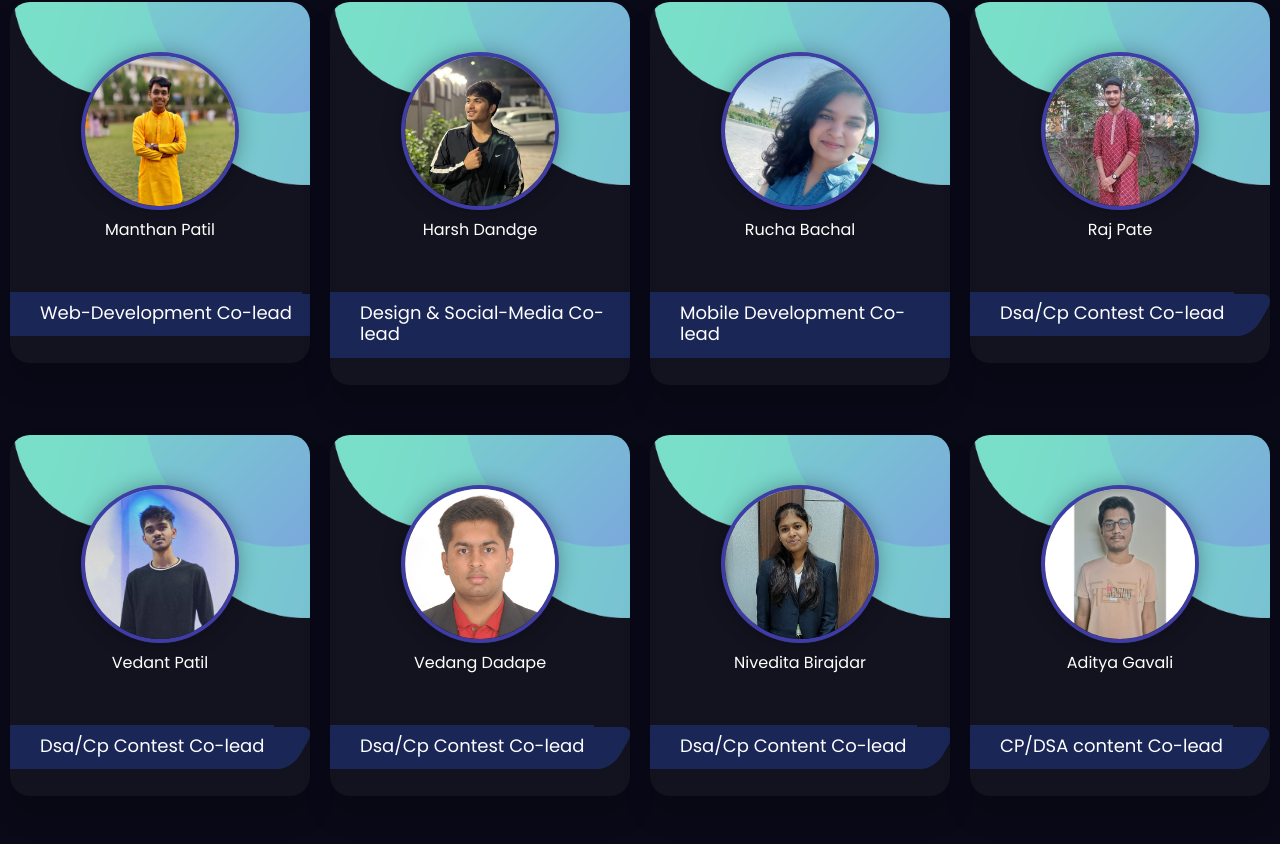
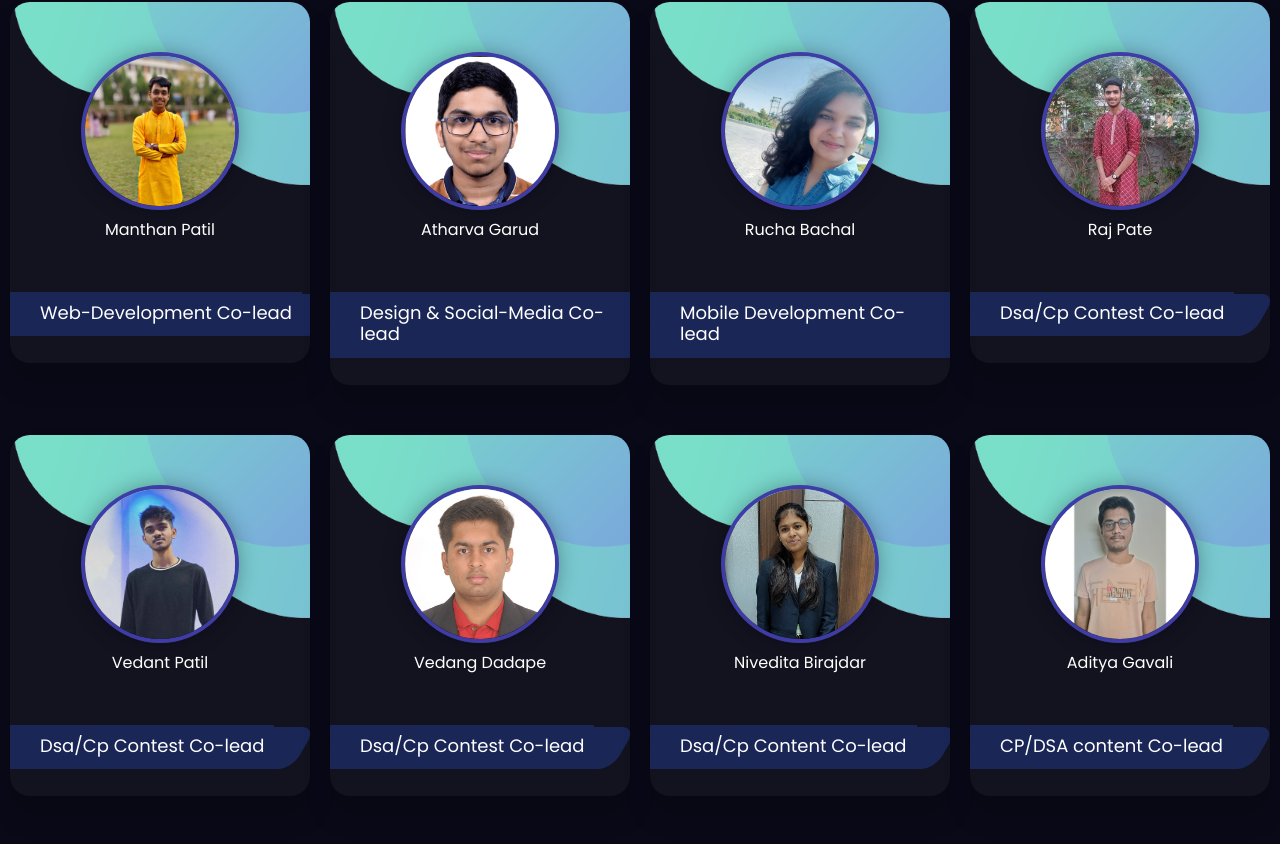
Before and after one commit to nsccpccoe/nscc-frontend, a Next.js app: page /team in a window 1280 px wide. Shown: the part 2593-3437 px from the top of the page. Built offline with nearby package versions, Linux system fonts and the light colour scheme; no server answers.

Commit message:
added atharva's info (#115)
* updated firebase.ts for both "localhost"  and "127.0.0.1"

* atharva profile added

* updated firebase.ts

```diff
--- a/pages/team.tsx
+++ b/pages/team.tsx
@@ -36,6 +36,7 @@ import karteekimg from "../public/karteek.png"
 import ashishimg from "../public/ashish.png"
 import niveditaimg from "../public/nivi.png"
 import shrunotiimg from "../public/shrunoti.png"
+import atharvagimg from "../public/atharvag.png"
 
 interface Member {
   id: number
@@ -223,12 +224,12 @@ const teams: Team[] = [
       },
       {
         id: 19,
-        name: "Harsh Dandge",
+        name: "Atharva Garud",
         position: "Design & Social-Media Co-lead",
-        githubLink: "https://github.com/Harsh-dandge",
-        twitterLink: "https://twitter.com/HarshDandge",
-        linkedinLink: "https://www.linkedin.com/in/harsh-dandge-919888214/",
-        img: harhimg
+        githubLink: "https://github.com/Atharvagarud137",
+        twitterLink: "https://twitter.com/AtharvaGarud3",
+        linkedinLink: "https://www.linkedin.com/in/atharva-garud-bba8b2214/",
+        img: atharvagimg
       },
       {
         id: 20,
```
Also changed, not shown: firebase.ts (line endings or trailing spaces), public/atharvag.png (added).
